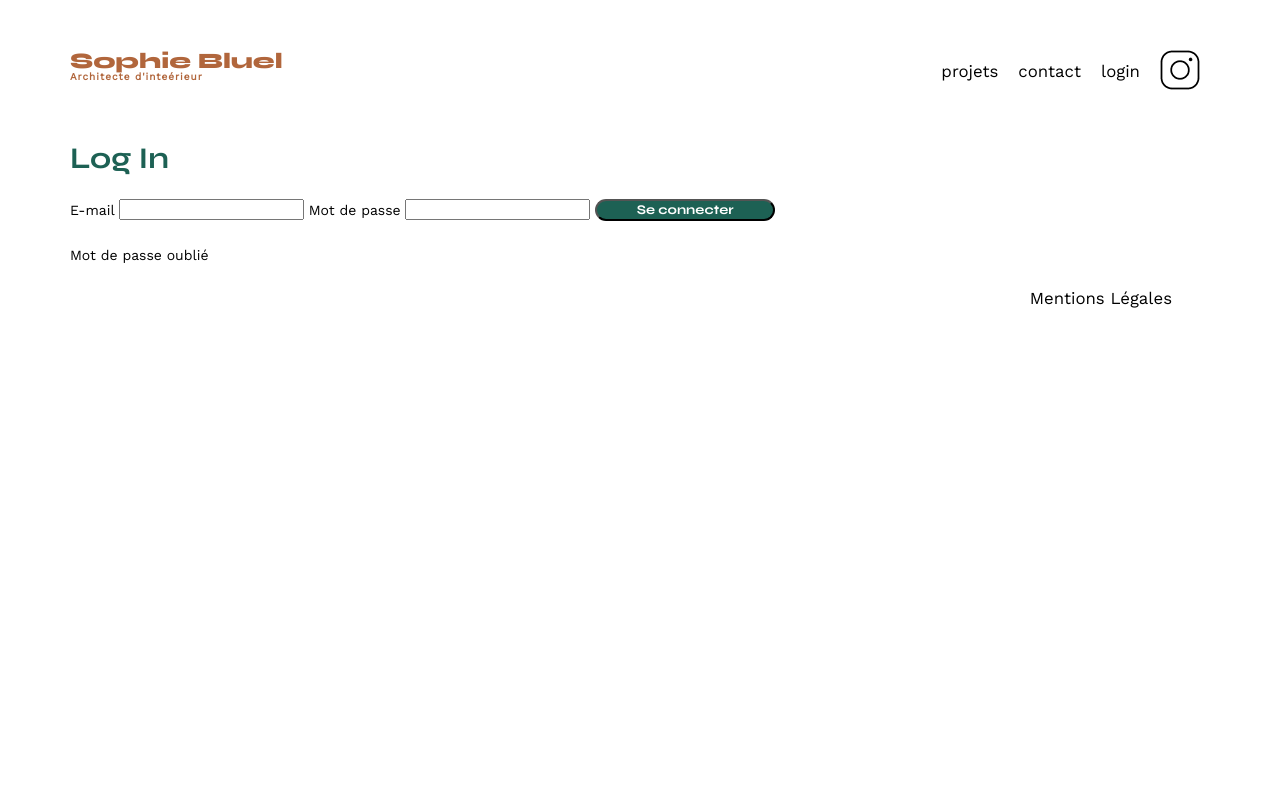
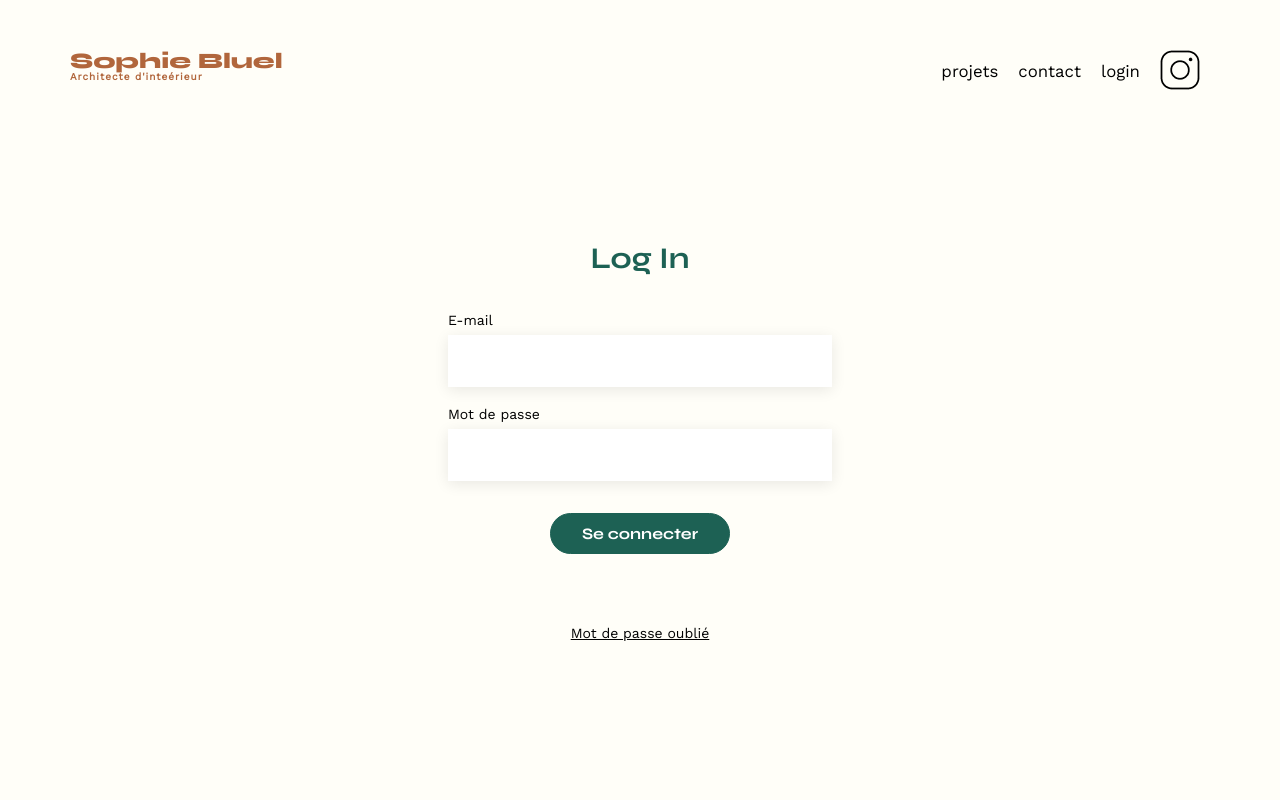
Before and after one commit to axllema/ArchiWebos, a plain HTML site: page frontend/login.html in a window 1280 px wide. Shown: the top 800 px of the page. Drawn offline with nearby package versions, Linux system fonts and the light colour scheme.

Commit message:
changes login html & css for body & all login html

```diff
--- a/frontend/assets/style.css
+++ b/frontend/assets/style.css
@@ -48,9 +48,10 @@ table {
 }
 /** end reset css**/
 body {
+	background-color: #FFFEF8;
 	max-width: 1140px;
-	margin:auto;
-	font-family: 'Work Sans' ;
+	margin: auto;
+	font-family: 'Work Sans';
 	font-size: 14px;
 }
 header {
@@ -177,7 +178,7 @@ input[type="submit"]{
 	margin : 2em auto ;
 	width: 180px;
 	text-align: center;
-	border-radius: 60px ;
+	border-radius: 60px;
 }
 
 footer nav ul {
@@ -185,3 +186,60 @@ footer nav ul {
 	justify-content: flex-end;
 	margin: 2em
 }
+
+/* LOGIN HTML */
+
+#login_container {
+	display: flex;
+    flex-direction: column;
+	justify-content: center;
+	align-items: center;
+	margin-top: 150px;
+	gap: 40px;
+}
+
+#login_form {
+	display: flex;
+	flex-direction: column;
+}
+
+label[for="password"], label[for="email"] {
+	font-family: 'Work Sans';
+	font-size: 14px;
+	font-weight: 500;
+}
+
+label[for="password"] {
+	margin-bottom: 8px;
+	margin-top: 20px;
+}
+
+label[for="email"] {
+	margin-bottom: 8px;
+}
+
+#password, #email {
+	width: 380px;
+	height: 50px;
+	border: transparent;
+	background: #FFF;
+	box-shadow: 0px 3px 14px 0px rgba(0, 0, 0, 0.09);
+}
+
+.connect-button {
+	font-size : 16px;
+	font-style : normal;
+	border: 1px solid #1D6154;
+	padding: 10px 15px;
+	cursor: pointer;
+}
+
+#lost_password {
+	font-family: 'Work Sans';
+	font-size: 14px;
+	font-style: normal;
+	font-weight: 500;
+	text-decoration:underline;
+	text-decoration-line: underline;
+	margin-bottom: 355px;
+}
--- a/frontend/login.html
+++ b/frontend/login.html
@@ -23,7 +23,6 @@
 	</nav>
 </header>
 <main>
-
 	<div id="login_container">
 		<h2>Log In</h2>
 
@@ -34,12 +33,10 @@
 				<label for="password" class="login_form_password"> Mot de passe </label>
 				<input type="password" id="password" name="password" required autocomplete="current-password">
 
-				<input class="btn-filter" type="submit" id="submit-button" value="Se connecter">
-
-				<p id="lost_password"> Mot de passe oublié</p>
+				<input class="connect-button" type="submit" id="submit-button" value="Se connecter">
 		</form>
-
-	</div>
+		<p id="lost_password"> Mot de passe oublié</p>
+		</div>
 </main>
 
 <footer>
```
